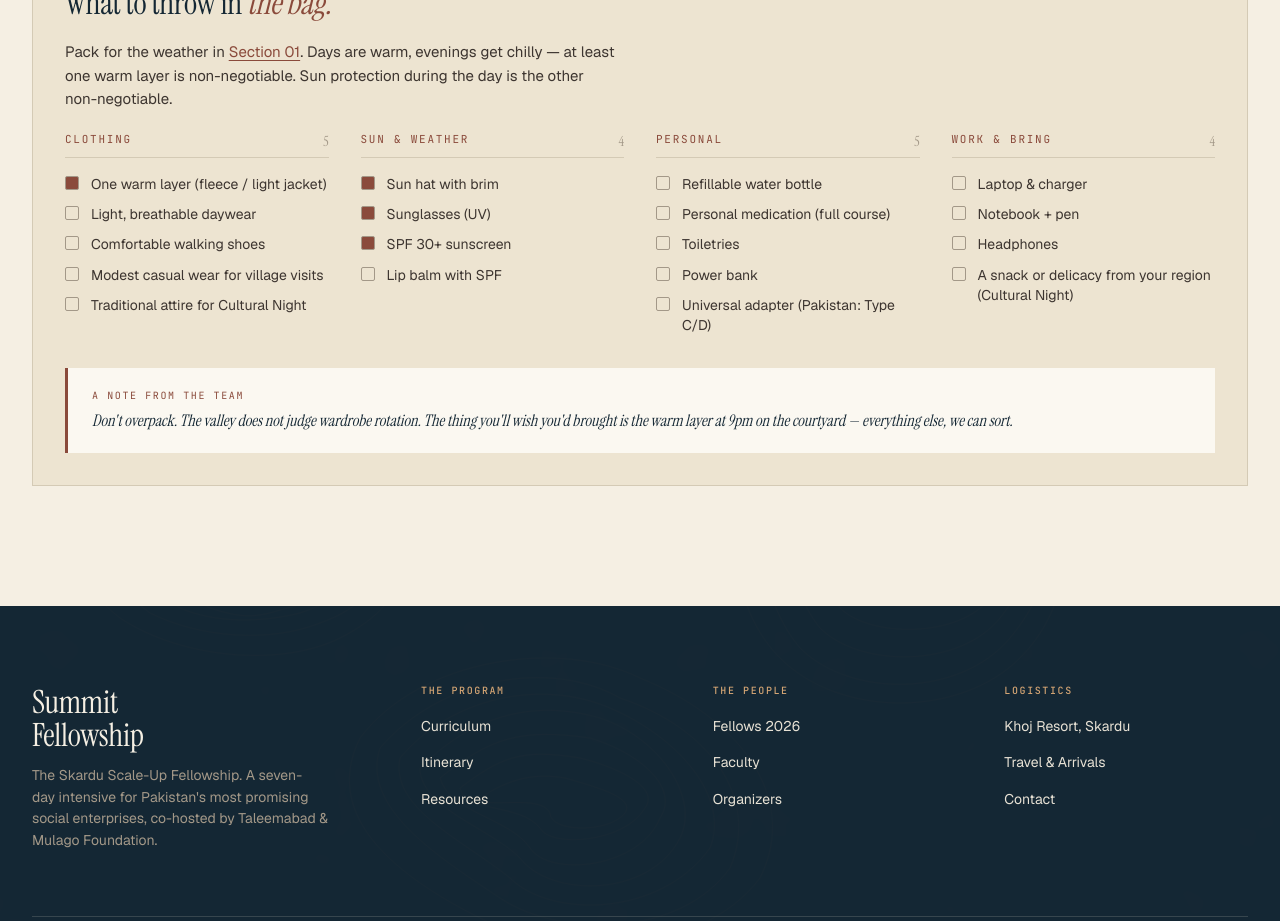
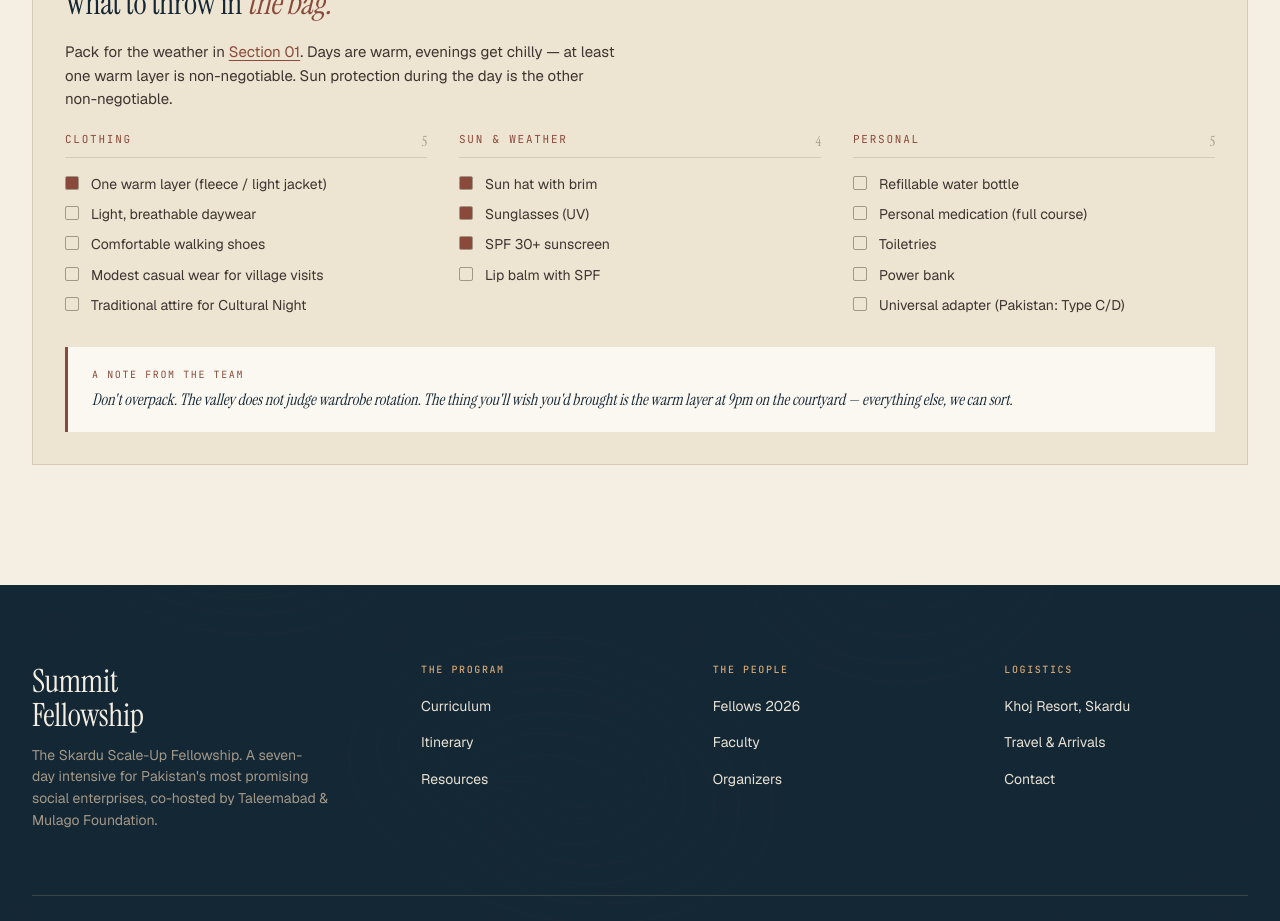
Before and after one commit to usmanjaved-droid/summit-fellowship-website, a Next.js app: page /venue in a window 1280 px wide. Shown: the part 7420-8341 px from the top of the page. Built offline with nearby package versions, Linux system fonts and the light colour scheme.

Commit message:
style: remove work & bring items from packing list
- Remove 'Work & bring' column from packing checklist
- Update grid layout from 4 columns to 3 columns for remaining items
- Clothing, Sun & Weather, and Personal items now spread evenly

```diff
--- a/app/venue/page.module.css
+++ b/app/venue/page.module.css
@@ -1046,7 +1046,7 @@
 .packingGrid {
   margin-top: 24px;
   display: grid;
-  grid-template-columns: repeat(4, 1fr);
+  grid-template-columns: repeat(3, 1fr);
   gap: 32px;
 }
 
--- a/app/venue/page.tsx
+++ b/app/venue/page.tsx
@@ -439,16 +439,6 @@ export default function VenuePage() {
                     <li>Universal adapter (Pakistan: Type C/D)</li>
                   </ul>
                 </div>
-
-                <div className={styles.packingCol}>
-                  <h4><span>Work &amp; bring</span><span className={styles.ct}>4</span></h4>
-                  <ul>
-                    <li>Laptop &amp; charger</li>
-                    <li>Notebook + pen</li>
-                    <li>Headphones</li>
-                    <li>A snack or delicacy from your region (Cultural Night)</li>
-                  </ul>
-                </div>
               </div>
 
               <div className={styles.packingNote}>
```
